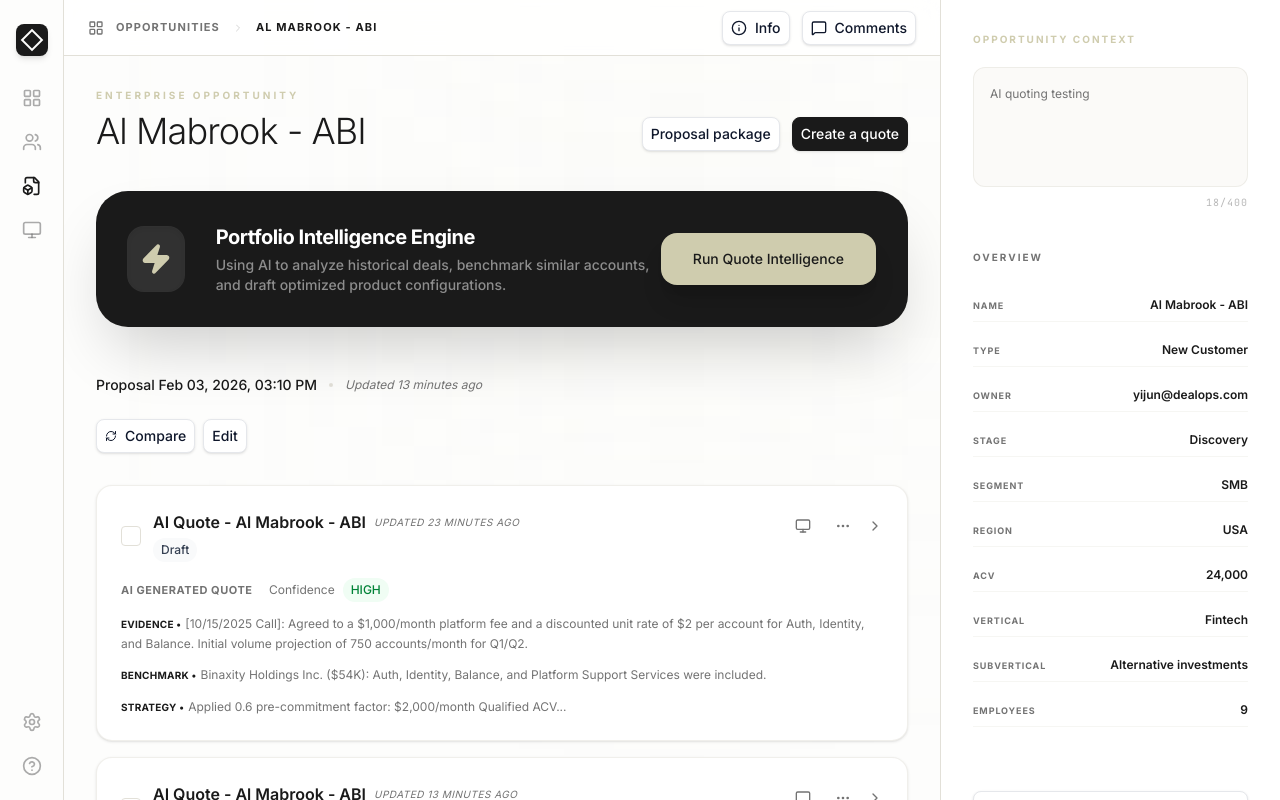
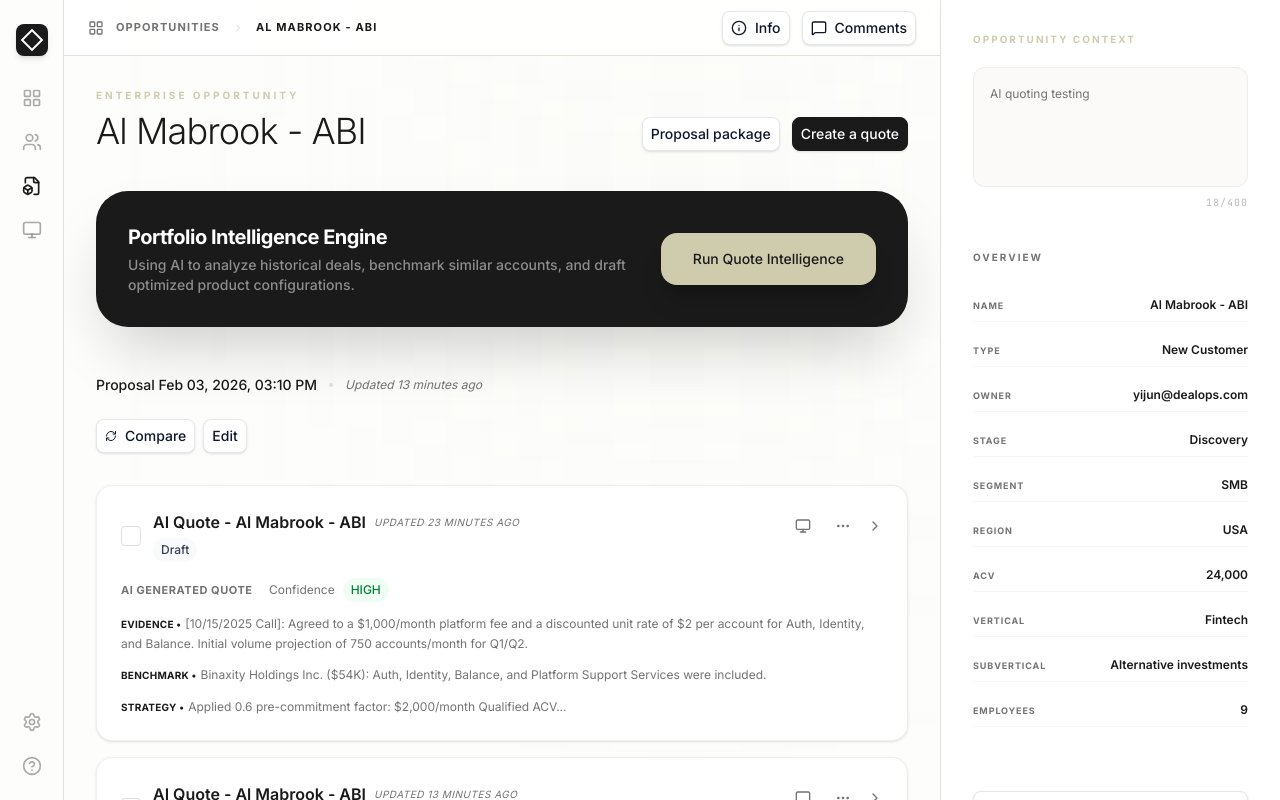
Before and after one commit to amywangdealops/AI-Quoting-Flow-Dealops, a React (Vite) app: page / in a window 1280 px wide. Built offline with nearby package versions, Linux system fonts and the light colour scheme.

Commit message:
Remove lightning bolt icon from Portfolio Intelligence Engine banner
https://claude.ai/code/session_01AK4WuVPeoR2rLhPi74U1qk

```diff
--- a/src/App.tsx
+++ b/src/App.tsx
@@ -905,9 +905,6 @@ export default function App() {
             >
               <div className="absolute inset-0 bg-brand-accent-gold/5 opacity-0 group-hover:opacity-100 transition-opacity pointer-events-none" />
               <div className="flex items-center gap-8 relative z-10">
-                <div className="w-16 h-16 bg-white/10 rounded-2xl flex items-center justify-center ring-1 ring-white/10 shadow-inner">
-                  <Zap className="w-8 h-8 text-brand-accent-gold fill-current" />
-                </div>
                 <div>
                   <h3 className="text-xl font-bold tracking-tight mb-1">Portfolio Intelligence Engine</h3>
                   <p className="text-sm text-white/50 font-medium max-w-lg">Using AI to analyze historical deals, benchmark similar accounts, and draft optimized product configurations.</p>
```
